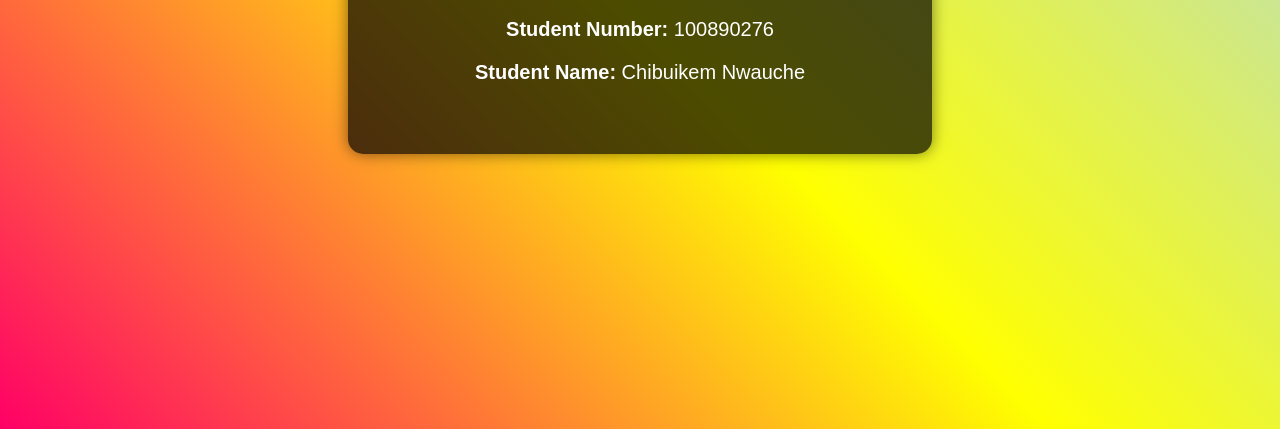
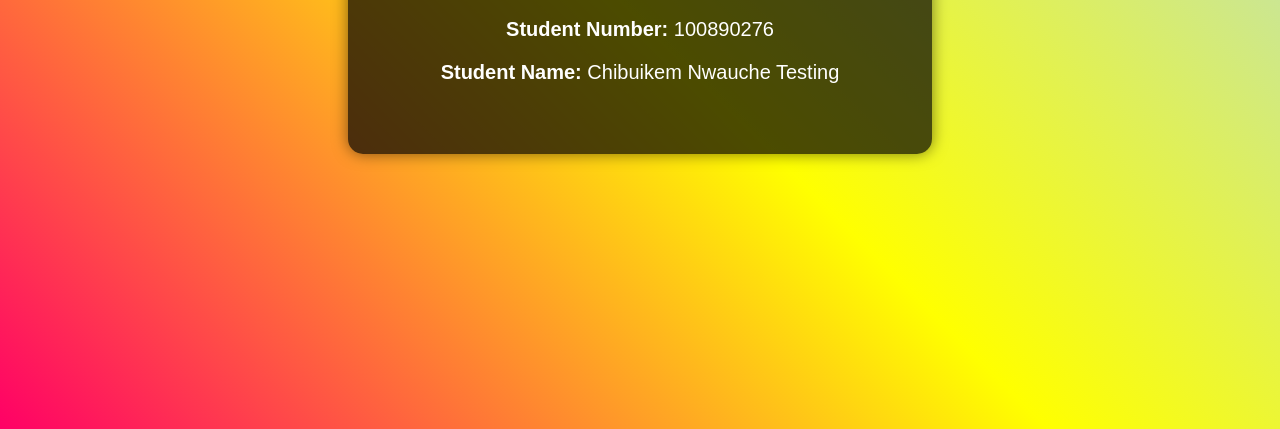
Before and after one commit to BobBrian/mid_term, a website: page public/index.html in a window 1280 px wide. Shown: the part 387-816 px from the top of the page. Drawn offline with Linux system fonts and the light colour scheme.

Commit message:
Added Testing to Name

```diff
--- a/public/index.html
+++ b/public/index.html
@@ -32,7 +32,7 @@
     <div class="container">
         <h1>Welcome to My Midterm Server!</h1>
         <p><strong>Student Number:</strong> 100890276</p>
-        <p><strong>Student Name:</strong> Chibuikem Nwauche</p>
+        <p><strong>Student Name:</strong> Chibuikem Nwauche Testing</p>
     </div>
 
 
```
